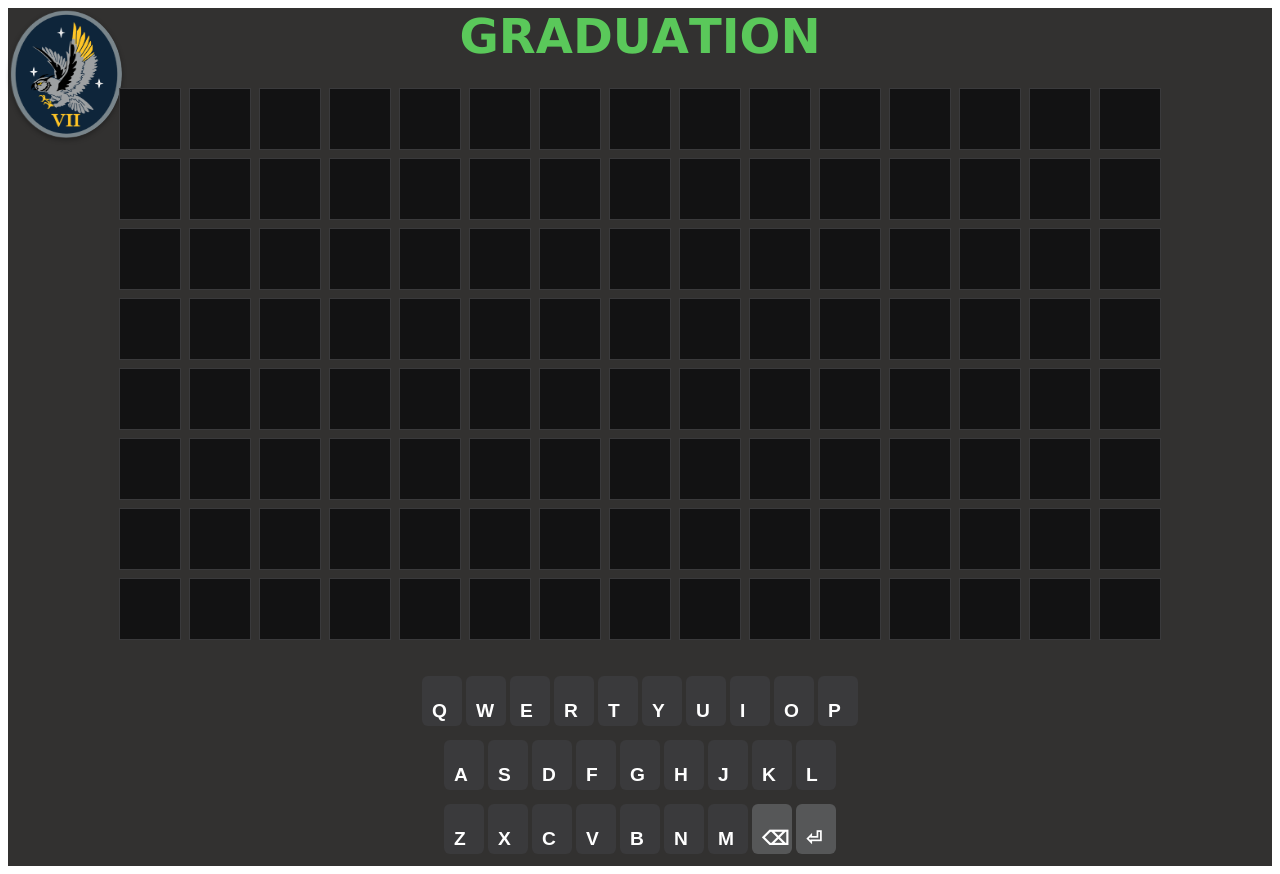
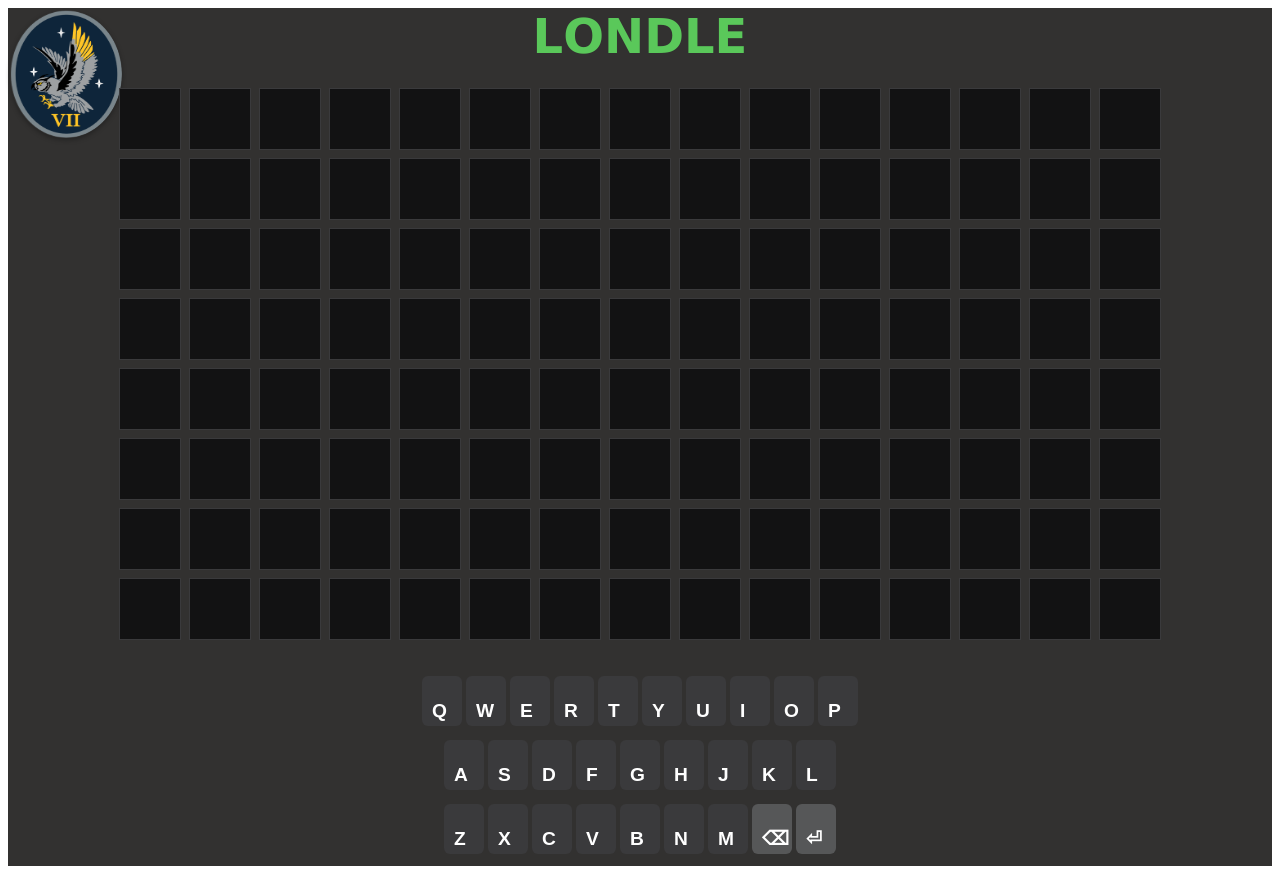
Before and after one commit to LBryant01/Londle, a React (Create React App) app: page / in a window 1280 px wide. Built offline with nearby package versions, Linux system fonts and the light colour scheme.

Commit message:
Update App.js

```diff
--- a/src/App.js
+++ b/src/App.js
@@ -142,7 +142,7 @@ const App = () => {
     };
   }, [currentGuess, guesses, gameStatus]);
 
-  const text = "graduation".toUpperCase();
+  const text = "Londle".toUpperCase();
 
   return (
     <div className="wordle-container">
```
